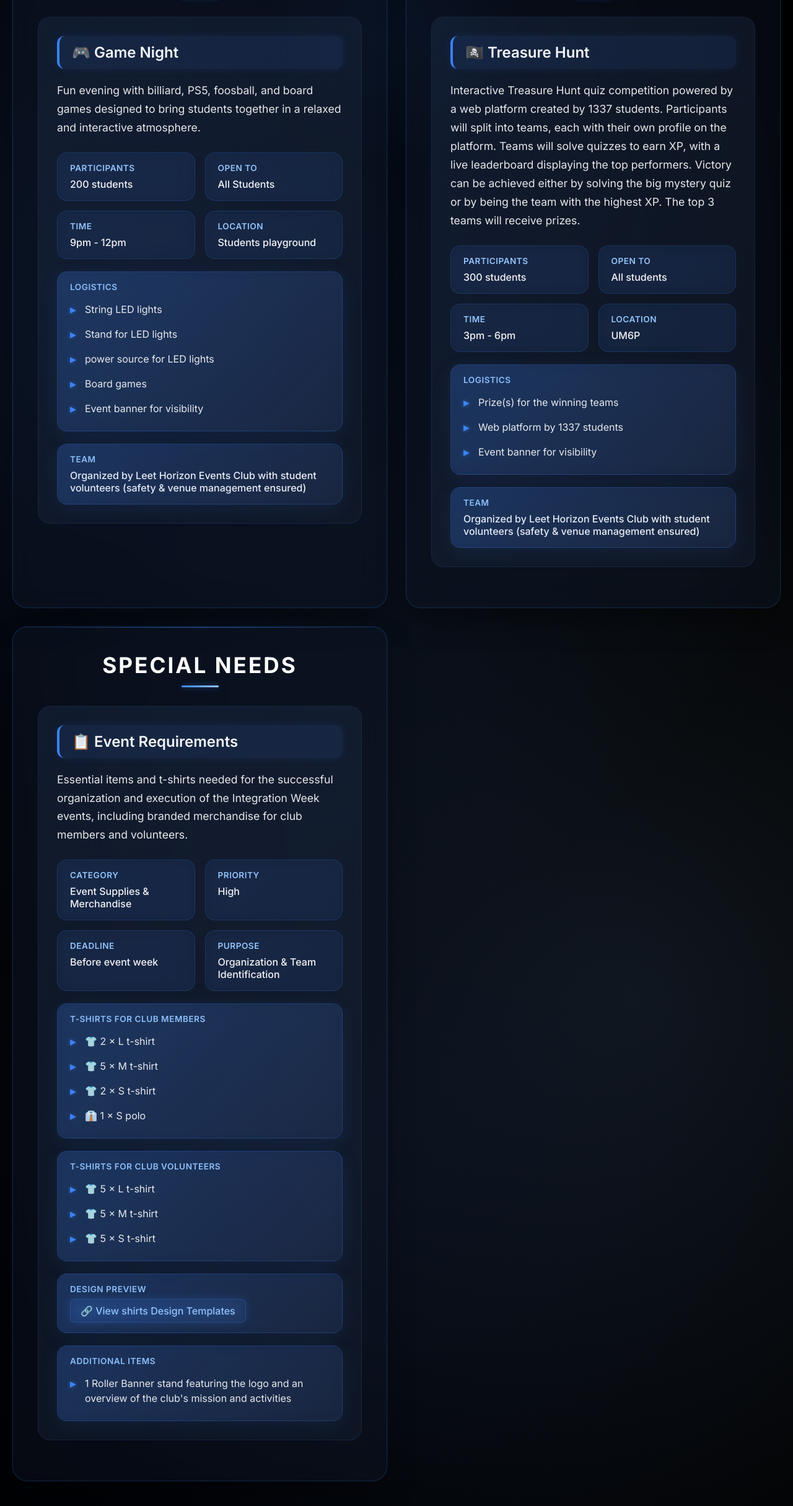
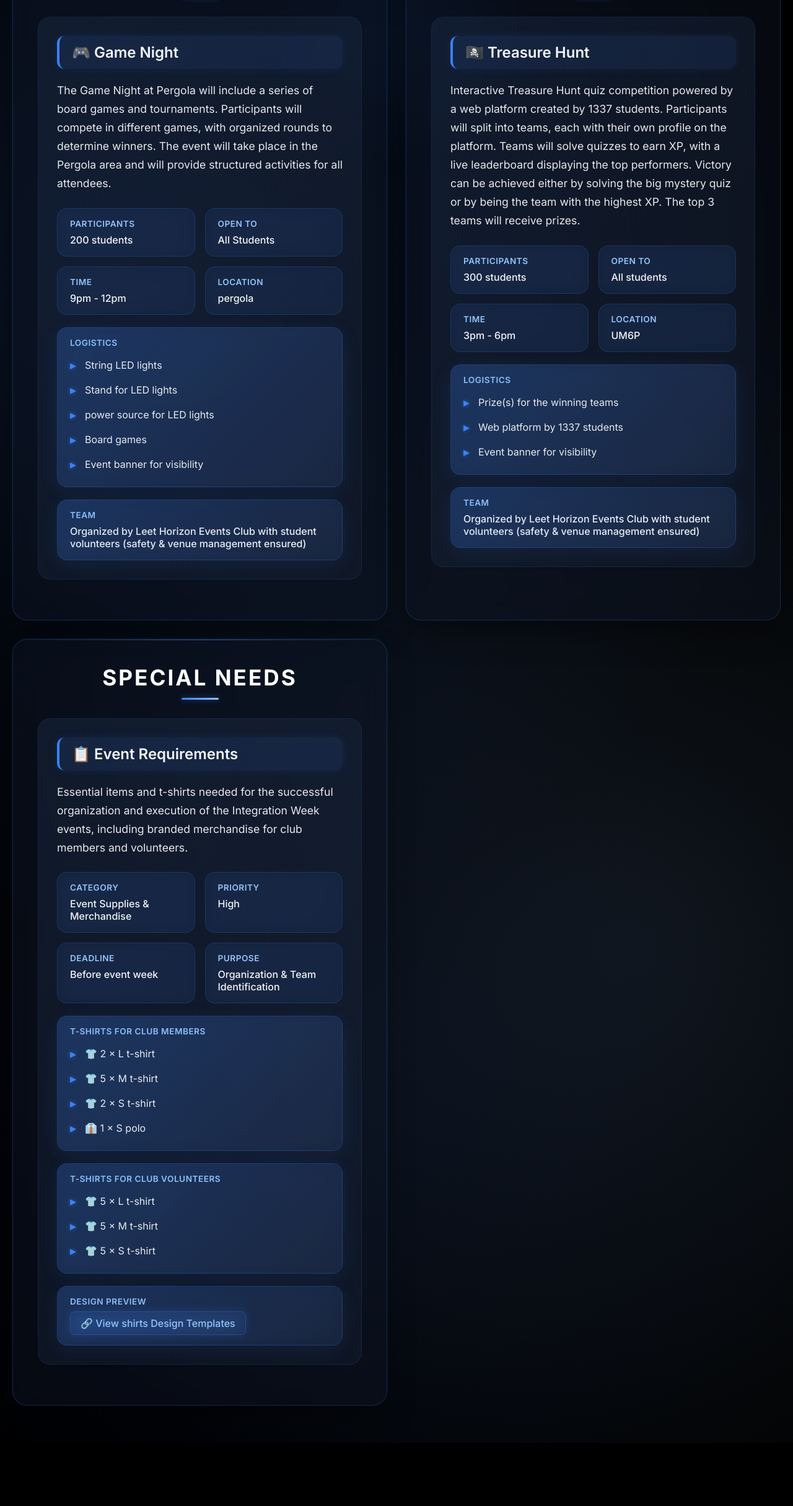
Before and after one commit to zm-x/iw_approved, a plain HTML site: page index.html in a window 1280 px wide. Shown: the part 358-2788 px from the top of the page at 62% size. After the commit the page ends 2686 px from the top, so only its background shows below. Drawn offline with Linux system fonts and the light colour scheme.

Commit message:
Revise Game Night description and location

```diff
--- a/index.html
+++ b/index.html
@@ -544,7 +544,7 @@
                 <div class="event-section">
                     <h3 class="event-title">🎮 Game Night</h3>
                     <p class="event-overview">
-                        Fun evening with billiard, PS5, foosball, and board games designed to bring students together in a relaxed and interactive atmosphere.
+                        The Game Night at Pergola will include a series of board games and tournaments. Participants will compete in different games, with organized rounds to determine winners. The event will take place in the Pergola area and will provide structured activities for all attendees.
                     </p>
                     <div class="event-details">
                         <div class="detail-item">
@@ -561,7 +561,7 @@
                         </div>
                         <div class="detail-item">
                             <div class="detail-label">Location</div>
-                            <div class="detail-value">Students playground</div>
+                            <div class="detail-value">pergola</div>
                         </div>
                     </div>
                     <div class="detail-item highlight" style="margin-top: 20px;">
@@ -699,12 +699,6 @@
                             </a>
                         </div>
                     </div>
-                    <div class="detail-item highlight" style="margin-top: 20px;">
-                        <div class="detail-label">Additional Items</div>
-                        <ul class="logistics-list">
-                            <li>1 Roller Banner stand featuring the logo and an overview of the club's mission and activities</li>
-                        </ul>
-                    </div>
                 </div>
             </div>
         </div>
```
